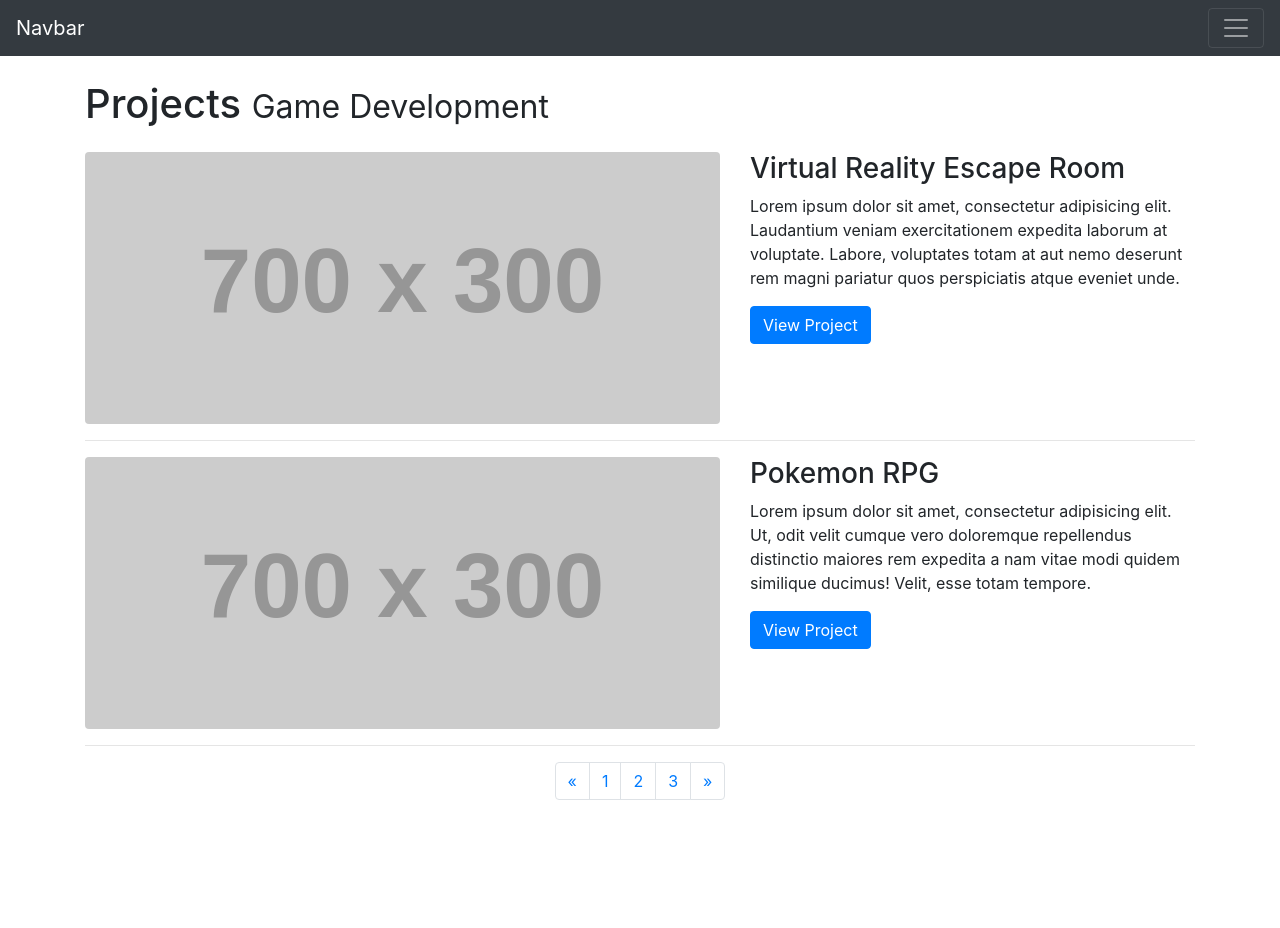
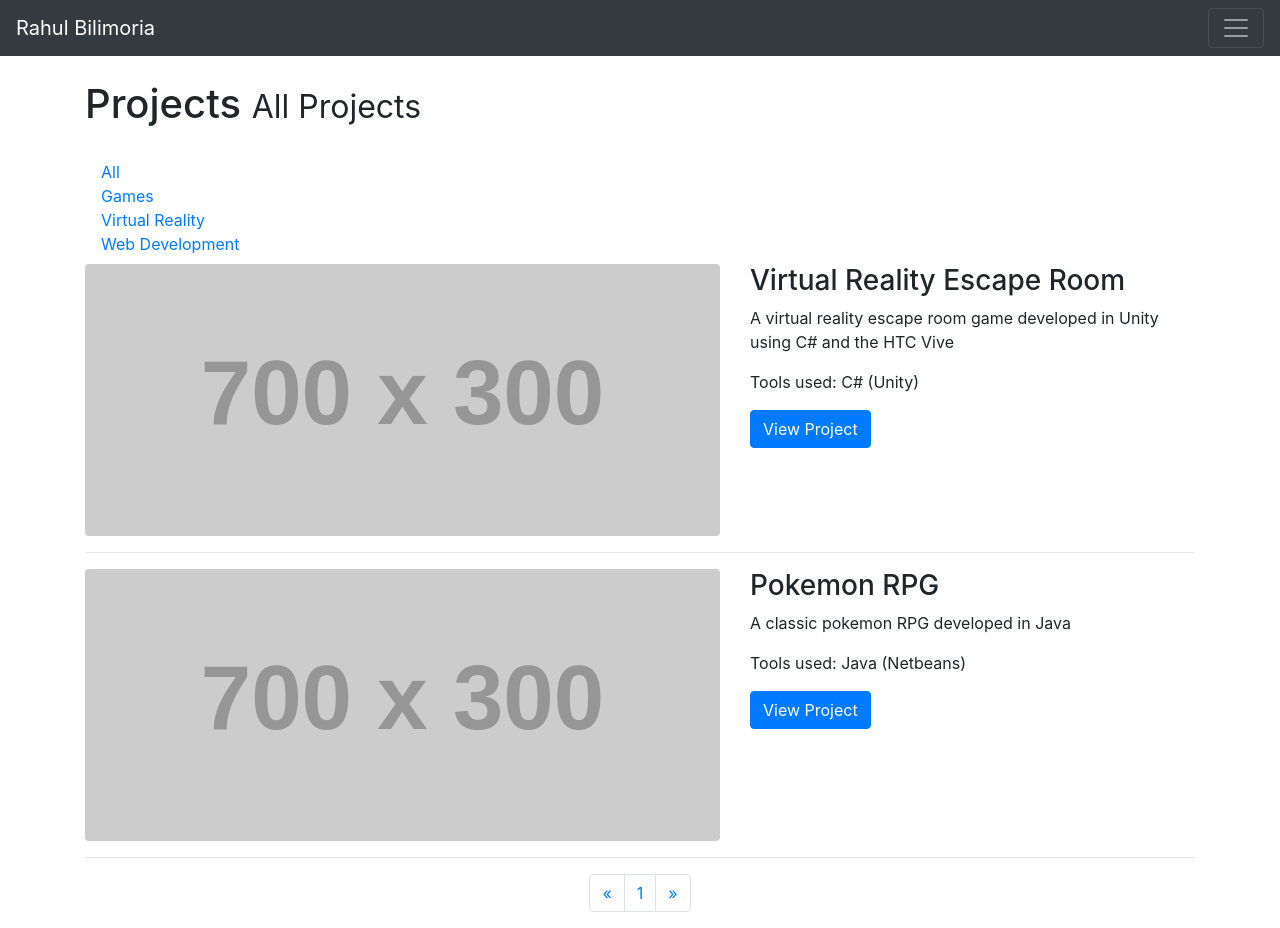
Before and after one commit to RahulBilimoria/RahulBilimoria.github.io, a plain HTML site: page index.html in a window 1280 px wide. Before the commit the page ends 816 px from the top, so only its background shows below. Drawn offline with nearby package versions, Linux system fonts and the light colour scheme; placeholder pictures from the web are drawn by us.

Commit message:
single page app works

```diff
--- /dev/null
+++ b/controller.js
@@ -0,0 +1,14 @@
+angular.module("projects", []).controller("projectsController",
+['$scope', '$http',
+
+function($scope, $http){
+    $scope.show = 'all';
+
+    $http.get('projects.json').then(function(data) {
+        $scope.projects = data.data;
+    })
+
+    $scope.showList = function(value){
+        $scope.show = value;
+    }
+}])
--- a/index.html
+++ b/index.html
@@ -1,17 +1,20 @@
 <!DOCTYPE html>
 <html lang="en">
     <head>
-        <title>Rahul Bilimoria's Computer Science Portfolio</title>
+        <title>Portfolio</title>
         <meta charset="utf-8">
         <meta name="viewport" content="width=device-width, initial-scale=1">
         <link rel="stylesheet" href="https://maxcdn.bootstrapcdn.com/bootstrap/4.1.0/css/bootstrap.min.css">
         <script src="https://ajax.googleapis.com/ajax/libs/jquery/3.3.1/jquery.min.js"></script>
         <script src="https://cdnjs.cloudflare.com/ajax/libs/popper.js/1.14.0/umd/popper.min.js"></script>
         <script src="https://maxcdn.bootstrapcdn.com/bootstrap/4.1.0/js/bootstrap.min.js"></script>
+        <script src="https://ajax.googleapis.com/ajax/libs/angularjs/1.6.9/angular.min.js"></script>
+        <script type="text/javascript" src="projects.json"></script>
+        <script src="controller.js"></script>
     </head>
     <body>
         <nav class="navbar navbar-dark bg-dark">
-            <a class="navbar-brand" href="#">Navbar</a>
+            <a class="navbar-brand" href="#">Rahul Bilimoria</a>
             <button class="navbar-toggler" type="button" data-toggle="collapse" data-target="#collapsibleNavbar">
                 <span class="navbar-toggler-icon"></span>
             </button>
@@ -32,48 +35,38 @@
                 </ul>
             </div>
         </nav>
-        <!-- Page Content -->
+        <div ng-app="projects" ng-controller="projectsController">
             <div class="container">
-
-      <!-- Page Heading -->
               <h1 class="my-4">Projects
-        <small>Game Development</small>
+                <small>All Projects</small>
               </h1>
-
+                <nav class="navbar navbar-light">
+                    <ul class="navbar-nav">
+                        <li><a href="#" ng-click="showList('all')">All</a></li>
+                        <li><a href="#" ng-click="showList('game')">Games</a></li>
+                        <li><a href="#" ng-click="showList('vr')">Virtual Reality</a></li>
+                        <li><a href="#" ng-click="showList('webdev')">Web Development</a></li>
+                    </ul>
+                </nav>
               <!-- Project One -->
+                <main>
+                <span id="List" ng-repeat="x in projects" ng-if="show === 'all' || x.tags.includes(show)">
 <div class="row">
  <div class="col-md-7">
   <a href="#">
-            <img class="img-fluid rounded mb-3 mb-md-0" src="http://placehold.it/700x300" alt="">
+   <img class="img-fluid rounded mb-3 mb-md-0" ng-src="{{x.img}}" alt="">
   </a>
  </div>
  <div class="col-md-5">
-          <h3>Virtual Reality Escape Room</h3>
-          <p>Lorem ipsum dolor sit amet, consectetur adipisicing elit. Laudantium veniam exercitationem expedita laborum at voluptate. Labore, voluptates totam at aut nemo deserunt rem magni pariatur quos perspiciatis atque eveniet unde.</p>
-          <a class="btn btn-primary" href="#">View Project</a>
+  <h3>{{x.name}}</h3>
+  <p>{{x.description}}</p>
+   <p>Tools used: {{x.lang}}</p>
+  <a class="btn btn-primary" ng-href="{{x.link}}">View Project</a>
  </div>
 </div>
-      <!-- /.row -->
-
                     <hr>
-
-      <!-- Project Two -->
-      <div class="row">
-        <div class="col-md-7">
-          <a href="#">
-            <img class="img-fluid rounded mb-3 mb-md-0" src="http://placehold.it/700x300" alt="">
-          </a>
-        </div>
-        <div class="col-md-5">
-          <h3>Pokemon RPG</h3>
-          <p>Lorem ipsum dolor sit amet, consectetur adipisicing elit. Ut, odit velit cumque vero doloremque repellendus distinctio maiores rem expedita a nam vitae modi quidem similique ducimus! Velit, esse totam tempore.</p>
-          <a class="btn btn-primary" href="#">View Project</a>
-        </div>
-      </div>
-      <!-- /.row -->
-
-      <hr>
-
+                </span>
+                </main>
               <!-- Pagination -->
               <ul class="pagination justify-content-center">
                 <li class="page-item">
@@ -86,19 +79,13 @@
                   <a class="page-link" href="#">1</a>
                 </li>
                 <li class="page-item">
-          <a class="page-link" href="#">2</a>
-        </li>
-        <li class="page-item">
-          <a class="page-link" href="#">3</a>
-        </li>
-        <li class="page-item">
                   <a class="page-link" href="#" aria-label="Next">
                     <span aria-hidden="true">&raquo;</span>
                     <span class="sr-only">Next</span>
                   </a>
                 </li>
               </ul>
-
+            </div>
         </div>
     </body>
 </html>
--- /dev/null
+++ b/projects.json
@@ -0,0 +1,15 @@
+[{
+    "name": "Virtual Reality Escape Room",
+    "description": "A virtual reality escape room game developed in Unity using C# and the HTC Vive",
+    "tags":["game", "vr"],
+    "img": "http://placehold.it/700x300",
+    "link": "#",
+    "lang": "C# (Unity)"
+}, {
+    "name": "Pokemon RPG",
+    "description": "A classic pokemon RPG developed in Java",
+    "tags":["game"],
+    "img": "http://placehold.it/700x300",
+    "link": "#",
+    "lang": "Java (Netbeans)"
+}]
```
Lines whose indentation alone changed are shown as unchanged.
